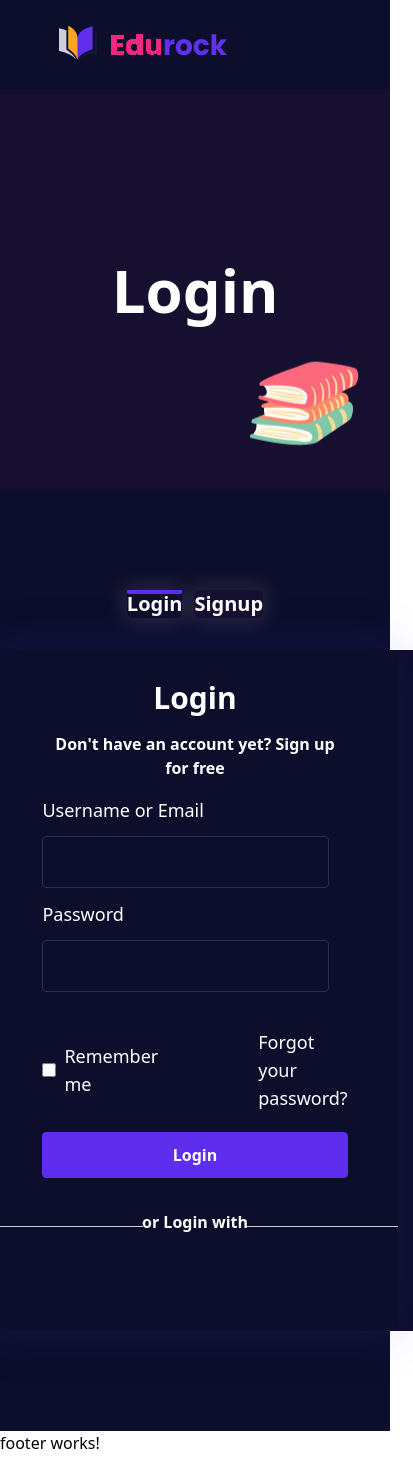
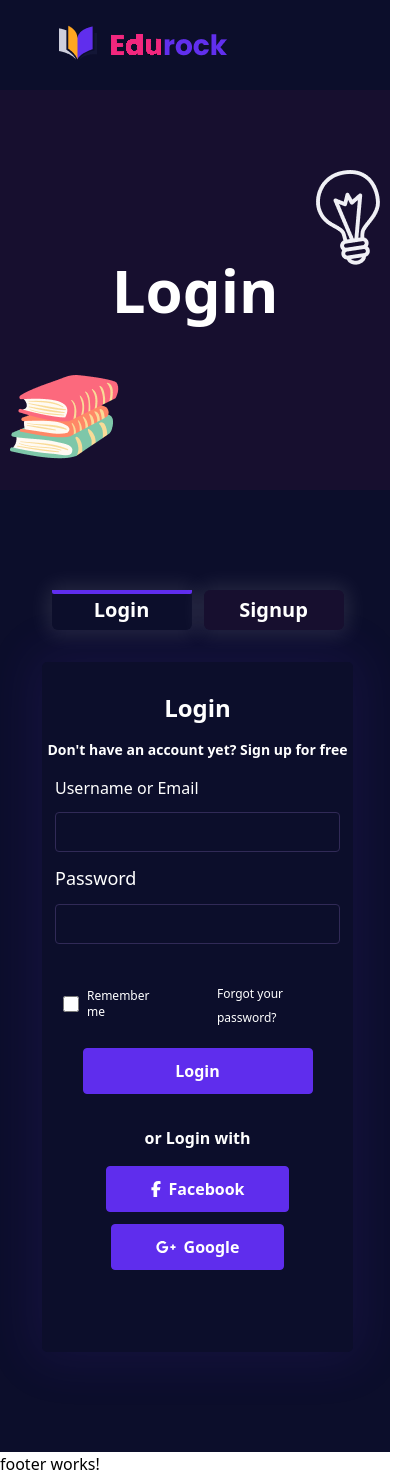
Before and after one commit to nikusha123456/online-course-front, an Angular app: page /signup in a window 390 px wide. Shown: the whole page, 413 px wide, since content can reach past the window. Before the commit the page ends 1455 px from the top, so only its background shows below. Built offline with nearby package versions, Linux system fonts and the light colour scheme.

Commit message:
login done

```diff
--- a/src/app/pages/signup/signup.component.css
+++ b/src/app/pages/signup/signup.component.css
@@ -48,7 +48,6 @@
 .signup-box {
   box-shadow: 0 0 50px 10px rgba(95, 45, 237, 0.1);
   border-radius: 5px;
-  overflow: hidden;
 }
 
 .loginwith {
@@ -60,8 +59,8 @@
   position: absolute;
   height: 1px;
   background: #cacaca;
-  width: 280px;
-  right: 105px;
+
+  right: 240px;
   top: 16px;
 }
 
@@ -70,7 +69,7 @@
   position: absolute;
   height: 1px;
   background: #cacaca;
-  width: 280px;
-  left: 105px;
+
+  left: 240px;
   top: 16px;
 }
--- a/src/app/pages/signup/signup.component.html
+++ b/src/app/pages/signup/signup.component.html
@@ -11,40 +11,46 @@
       <img
         loading="lazy"
         src="../../../assets/images/download.png"
-        class="absolute right-[575px] top-[150px] img-animation1"
+        class="absolute hidden xs:block xl:right-[575px] top-[150px] lg:right-[350px] xs:right-[10px] img-animation1"
       />
       <img
         loading="lazy"
         src="../../../assets/images/download2.png"
-        class="absolute top-[375px] left-[250px] img-animation2"
+        class="absolute hidden xs:block top-[375px] xl:left-[250px] lg:left-[200px] md:left-[100px] sm:left-[50px] xs:left-[10px] img-animation2"
       />
     </div>
   </div>
 </section>
 <section class="flex items-center justify-center py-[100px] bg-[#0C0E2B]">
   <div class="container flex items-center justify-center">
-    <div class="flex flex-col mx-[15px] items-center justify-center space-y-8">
+    <div
+      class="flex flex-col xs:ms-[5px] sm:mx-[15px] items-center justify-center space-y-8"
+    >
       <div class="flex flex-row justify-center space-x-3">
         <div
-          class="flex items-center justify-center text-center xl:w-[375px] xl:h-[75px] bg-[#0c0e2b] rounded-md login-button text-xl text-white font-bold cursor-pointer hover:text-[#5F2DED] duration-300 hover:duration-300"
+          class="flex items-center justify-center text-center xl:w-[375px] xl:h-[75px] lg:w-[330px] md:w-[290px] md:h-[75px] sm:w-[200px] sm:h-[60px] xs:w-[140px] xs:h-[40px] h-[40px] w-[120px] bg-[#0c0e2b] rounded-md login-button text-xl text-white font-bold cursor-pointer hover:text-[#5F2DED] duration-300 hover:duration-300"
         >
           Login
         </div>
         <div
-          class="flex items-center justify-center text-center xl:w-[375px] xl:h-[75px] bg-[#170f2f] rounded-md signup-button text-xl text-white font-bold cursor-pointer hover:text-[#5F2DED] duration-300 hover:duration-300 hover:bg-[#0c0e2b]"
+          class="flex items-center justify-center text-center xl:w-[375px] xl:h-[75px] lg:w-[330px] md:w-[290px] md:h-[75px] sm:w-[200px] sm:h-[60px] xs:w-[140px] xs:h-[40px] h-[40px] w-[120px] bg-[#170f2f] rounded-md signup-button text-xl text-white font-bold cursor-pointer hover:text-[#5F2DED] duration-300 hover:duration-300 hover:bg-[#0c0e2b]"
         >
           Signup
         </div>
       </div>
-      <div class="flex items-center justify-center bg-[#0C0E2B] px-[15px]">
+      <div
+        class="flex items-center justify-center bg-[#0C0E2B] xs:px-[5px] sm:px-[15px]"
+      >
         <div
-          class="flex flex-col items-center justify-center px-[50px] pb-[50px] pt-[30px] signup-box"
+          class="flex flex-col items-center justify-center xs:px-[5px] sm:px-[30px] md:px-[50px] pb-[50px] pt-[30px] signup-box"
         >
           <div
             class="flex items-center justify-center text-center flex-col space-y-4"
           >
-            <h1 class="text-white text-3xl font-bold">Login</h1>
-            <p class="text-white text-base font-semibold">
+            <h1 class="text-white text-2xl xs:text-2xl sm:text-3xl font-bold">
+              Login
+            </h1>
+            <p class="text-white text-sm xs:text-sm sm:text-base font-semibold">
               Don't have an account yet?
               <a
                 href=""
@@ -54,27 +60,35 @@
             </p>
           </div>
           <form class="space-y-5">
-            <div class="flex flex-col space-y-3 items-start justify-start py-4">
-              <label class="text-white text-lg">Username or Email</label>
+            <div
+              class="flex flex-col space-y-3 items-start justify-start py-4 mx-2"
+            >
+              <label class="text-white xs:text-base sm:text-lg"
+                >Username or Email</label
+              >
               <input
                 type="text"
-                class="xl:w-[680px] bg-transparent border border-[#312a57] h-[52px] rounded outline-none px-[20px] py-[3px] text-white font-semibold text-base"
+                class="xl:w-[680px] lg:w-[580px] md:w-[500px] sm:w-[360px] xs:w-[285px] w-[260px] bg-transparent border border-[#312a57] sm:h-[52px] h-[40px] rounded outline-none px-[20px] py-[3px] text-white font-semibold text-base"
               />
               <label class="text-white text-lg">Password</label>
               <input
                 type="text"
-                class="xl:w-[680px] bg-transparent border border-[#312a57] h-[52px] rounded outline-none px-[20px] py-[3px] text-white font-semibold text-base"
+                class="xl:w-[680px] lg:w-[580px] md:w-[500px] sm:w-[360px] xs:w-[285px] w-[260px] bg-transparent border border-[#312a57] sm:h-[52px] h-[40px] rounded outline-none px-[20px] py-[3px] text-white font-semibold text-base"
               />
             </div>
-            <div class="flex flex-row justify-between space-x-24 items-center">
+            <div
+              class="flex flex-row justify-between xs:space-x-18 md:space-x-24 sm:space-x-36 items-center mx-4 space-x-14"
+            >
               <div class="flex items-center justify-between space-x-[8px]">
                 <input type="checkbox" class="w-[18px] h-[30px]" />
-                <label class="text-white text-lg">Remember me</label>
+                <label class="text-white xs:text-xs sm:text-base"
+                  >Remember me</label
+                >
               </div>
               <div>
                 <a
                   href=""
-                  class="text-white text-lg hover:text-[#5f2ded] duration-200 hover:duration-200"
+                  class="text-white xs:text-xs sm:text-base md:text-lg hover:text-[#5f2ded] duration-200 hover:duration-200"
                   >Forgot your password?</a
                 >
               </div>
@@ -82,14 +96,59 @@
             <div class="flex items-center justify-center">
               <a
                 href=""
-                class="w-full px-[25px] py-[10px] bg-[#5f2ded] text-center text-white font-semibold text-base border border-[#5f2ded] rounded hover:bg-[#0C0E2B] hover:duration-200 duration-200"
+                class="sm:w-[300px] xs:w-[230px] w-[200px] md:w-full px-[25px] py-[10px] bg-[#5f2ded] text-center text-white font-semibold text-base border border-[#5f2ded] rounded hover:bg-[#0C0E2B] hover:duration-200 duration-200"
                 >Login</a
               >
             </div>
           </form>
-          <div class="flex flex-col space-y-[15px] py-8 text-center">
-            <p class="text-white font-semibold loginwith">or Login with</p>
-            <ul></ul>
+          <div class="flex flex-col space-y-4 py-8 text-center">
+            <p
+              class="text-white font-semibold xl:after:w-[250px] xl:before:w-[250px] lg:after:w-[200px] lg:before:w-[200px] md:after:w-[170px] md:before:w-[170px] sm:after:w-[120px] sm:before:w-[120px] loginwith"
+            >
+              or Login with
+            </p>
+            <ul
+              class="flex sm:flex-row flex-col sm:space-x-2 space-y-3 sm:space-y-0 items-center sm:justify-between justify-center"
+            >
+              <li class="flex items-center justify-center text-center">
+                <a
+                  href=""
+                  class="flex items-center justify-center text-center text-white py-[10px] px-[44px] bg-[#5f2ded] font-semibold text-base border border-[#5f2ded] rounded hover:bg-[#0C0E2B] hover:duration-200 duration-200"
+                  ><svg
+                    xmlns="http://www.w3.org/2000/svg"
+                    height="16"
+                    width="10"
+                    viewBox="0 0 320 512"
+                    class="mr-2"
+                  >
+                    <path
+                      fill="#ffffff"
+                      d="M80 299.3V512H196V299.3h86.5l18-97.8H196V166.9c0-51.7 20.3-71.5 72.7-71.5c16.3 0 29.4 .4 37 1.2V7.9C291.4 4 256.4 0 236.2 0C129.3 0 80 50.5 80 159.4v42.1H14v97.8H80z"
+                    />
+                  </svg>
+                  Facebook</a
+                >
+              </li>
+              <li class="flex items-center justify-center text-center">
+                <a
+                  href=""
+                  class="flex items-center justify-center text-center text-white py-[10px] px-[44px] bg-[#5f2ded] font-semibold text-base border border-[#5f2ded] rounded hover:bg-[#0C0E2B] hover:duration-200 duration-200"
+                  ><svg
+                    xmlns="http://www.w3.org/2000/svg"
+                    height="16"
+                    width="20"
+                    viewBox="0 0 640 512"
+                    class="mr-2"
+                  >
+                    <path
+                      fill="#ffffff"
+                      d="M386.1 228.5c1.8 9.7 3.1 19.4 3.1 32C389.2 370.2 315.6 448 204.8 448c-106.1 0-192-85.9-192-192s85.9-192 192-192c51.9 0 95.1 18.9 128.6 50.3l-52.1 50c-14.1-13.6-39-29.6-76.5-29.6-65.5 0-118.9 54.2-118.9 121.3 0 67.1 53.4 121.3 118.9 121.3 76 0 104.5-54.7 109-82.8H204.8v-66h181.3zm185.4 6.4V179.2h-56v55.7h-55.7v56h55.7v55.7h56v-55.7H627.2v-56h-55.7z"
+                    />
+                  </svg>
+                  Google</a
+                >
+              </li>
+            </ul>
           </div>
         </div>
       </div>
```
